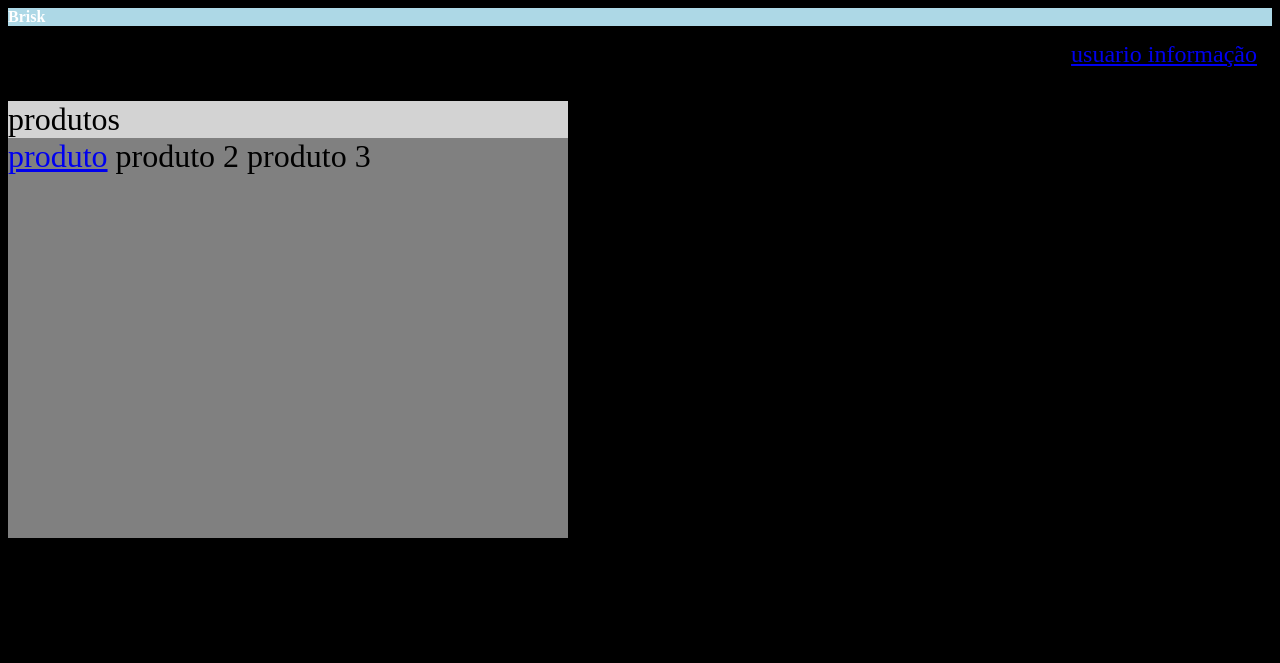
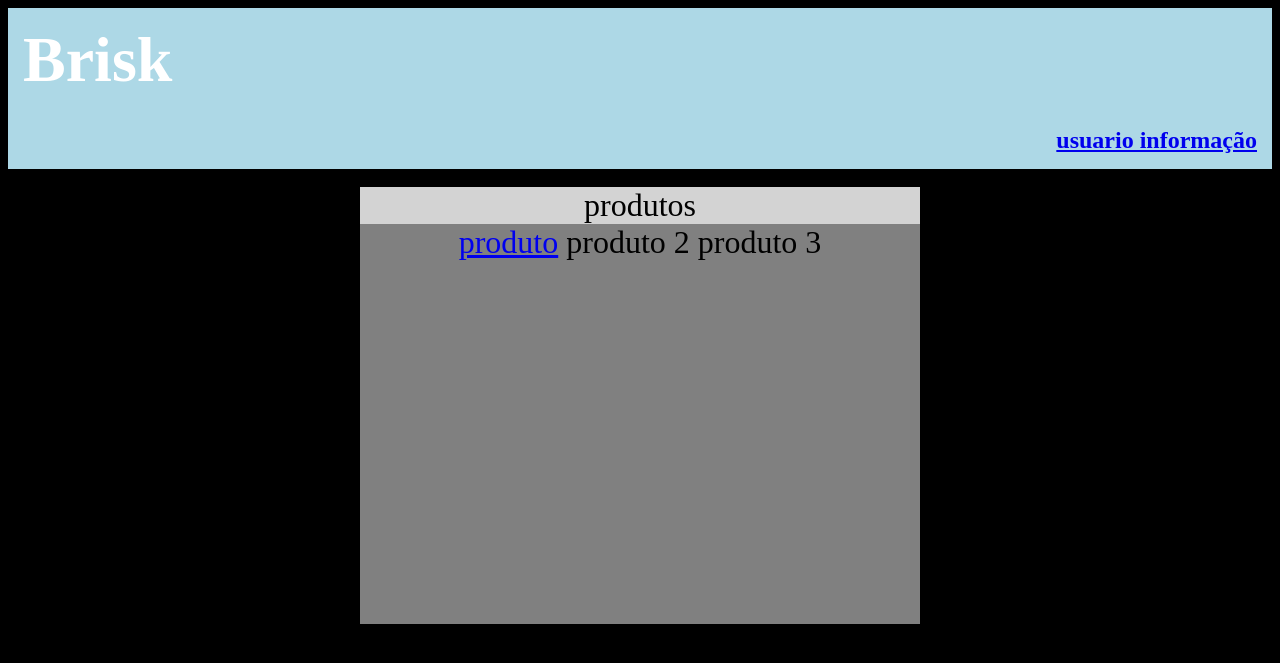
Before and after one commit to Luzatti-alt/finalizacao_2_tri_meia, a Flask app: page / in a window 1280 px wide. Shown: the top 663 px of the page. Run offline with Flask 3, Linux system fonts and the light colour scheme.

Commit message:
Update home.html

```diff
--- a/web/templates/home.html
+++ b/web/templates/home.html
@@ -8,12 +8,15 @@
 </head>
 <body>
     <logo>
+      <div class="nome_empresa">
         Brisk
-  </logo>
+      </div>
       <div class="user_info">
         <a href="{{ url_for('info') }}">usuario informação</a>
           </div>
+  </logo>
   <br>
+  <center>
     <area_produtos>
       produtos
       <div class="display_prods">
@@ -22,5 +25,6 @@
         produto 3
       </div>
     </area_produtos>
+  </center>
 </body>
 </html>
```
Lines whose indentation alone changed are shown as unchanged.
